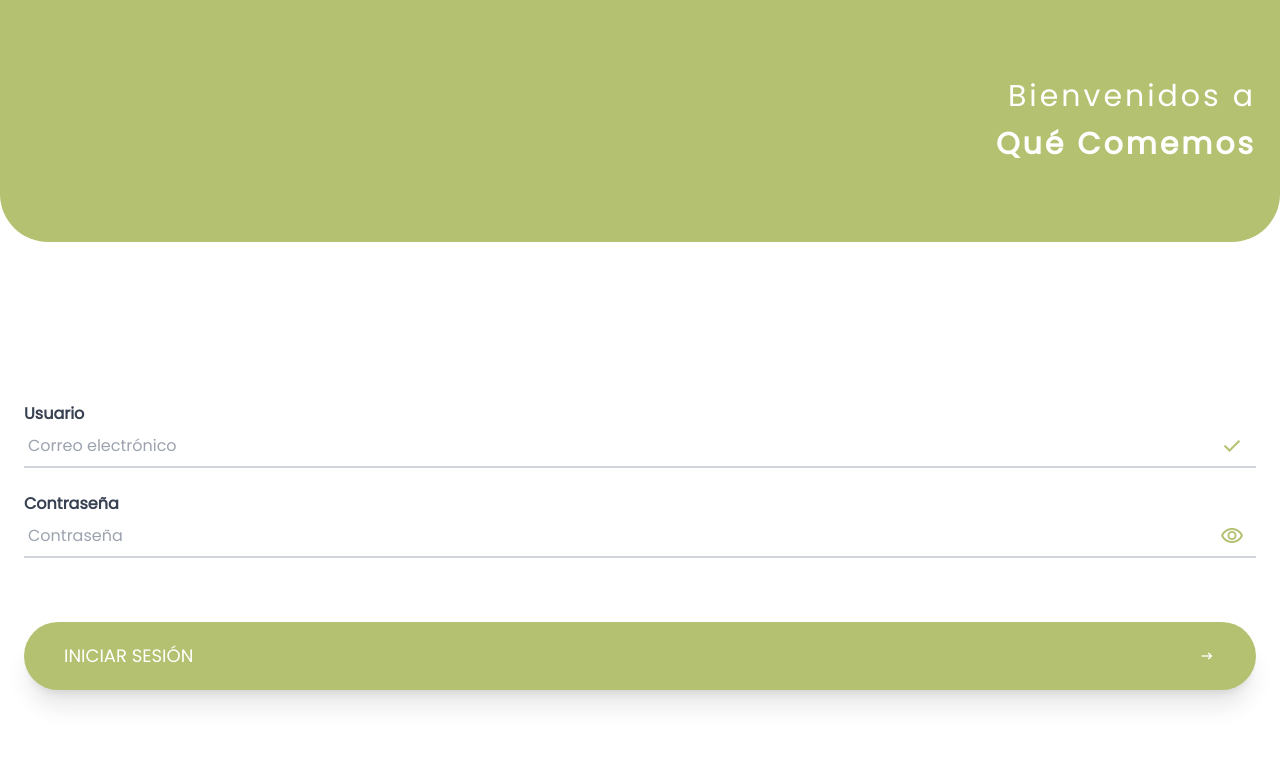
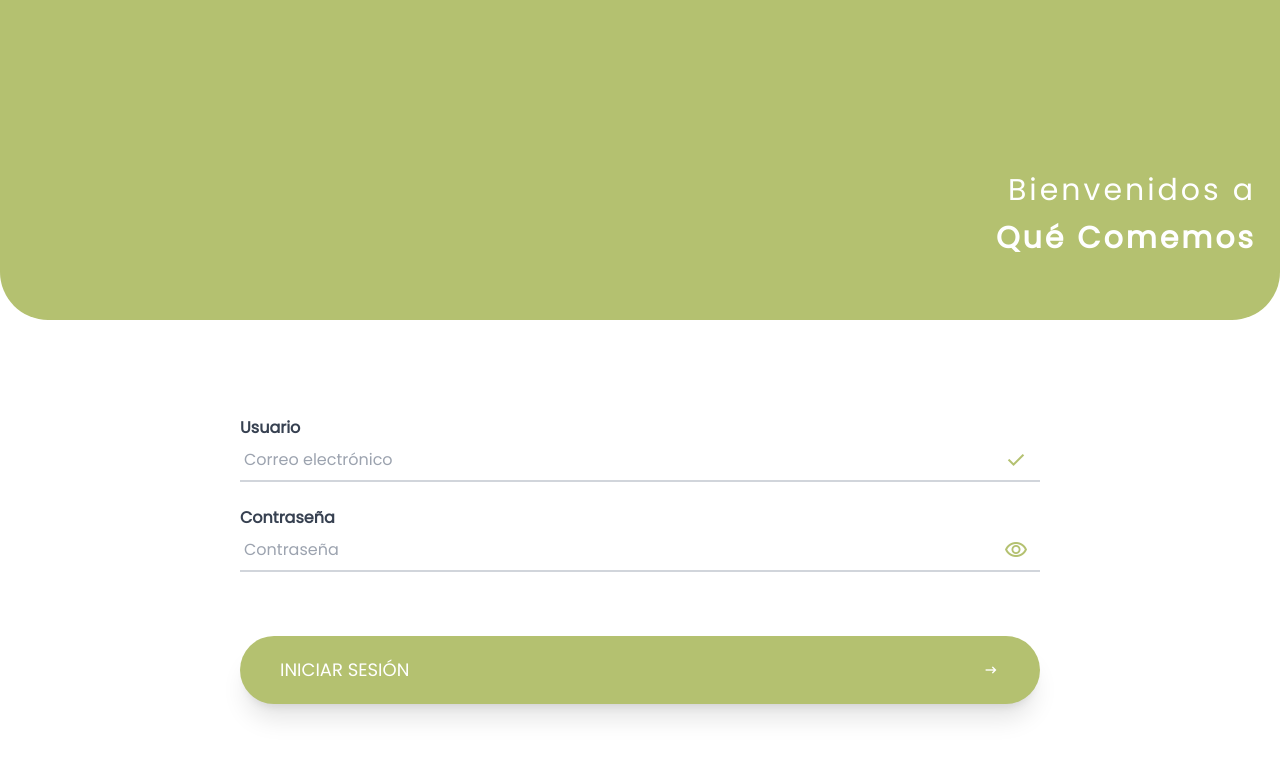
Before and after one commit to Cecimartinez/que-comemos, a React (Vite) app in the folder que-comemos-app/: page /login in a window 1280 px wide. Shown: the top 758 px of the page. Built offline with nearby package versions, Linux system fonts and the light colour scheme.

Commit message:
Responsive Login Mobile

```diff
--- a/que-comemos-app/src/pages/Login/Login.jsx
+++ b/que-comemos-app/src/pages/Login/Login.jsx
@@ -1,18 +1,19 @@
 import { LoginForm } from "./components/LoginForm";
 
 export const Login = () => {
-
   return (
-    <div className="bg-white font-poppins flex flex-col justify-center items-baseline h-screen w-full ">
-      <div className='  bg-[#B4c170]  w-full h-full flex flex-col items-end justify-end rounded-b-5xl pr-6'>
-        <h1 className=' tracking-widest text-white mt-32 text-3xl font-medium '>
+    <div className="bg-white font-poppins flex flex-col justify-center items-baseline h-screen  w-full ">
+      <div className='bg-[#B4c170] w-full h-full flex flex-col items-end justify-end rounded-b-5xl pr-6 md:w-full   '>
+        <h1 className='tracking-widest text-white mt-16 md:mt-11 text-3xl font-medium'>
           Bienvenidos a
         </h1>
-        <h2 className='text-white mt-3 mb-20 text-3xl font-semibold tracking-widest ' > Qué Comemos</h2>
+        <h2 className='text-white mt-3 mb-20 md:mb-16 text-3xl font-semibold tracking-widest'>
+          Qué Comemos
+        </h2>
       </div>
 
-      <div className="bg-white px-6 py-16 my-24 w-full h-full">
-        <LoginForm/>
+      <div className="bg-white px-6 py-16 my-24 w-full h-full  md:justify-center md:px-60 md:my-8">
+        <LoginForm />
       </div>
     </div>
   );
```
